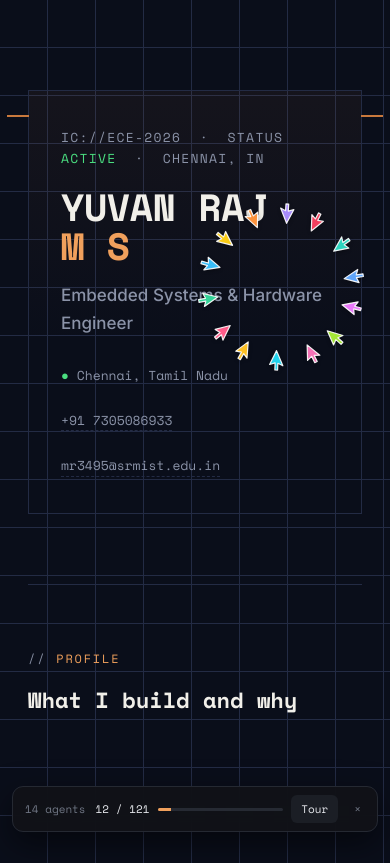
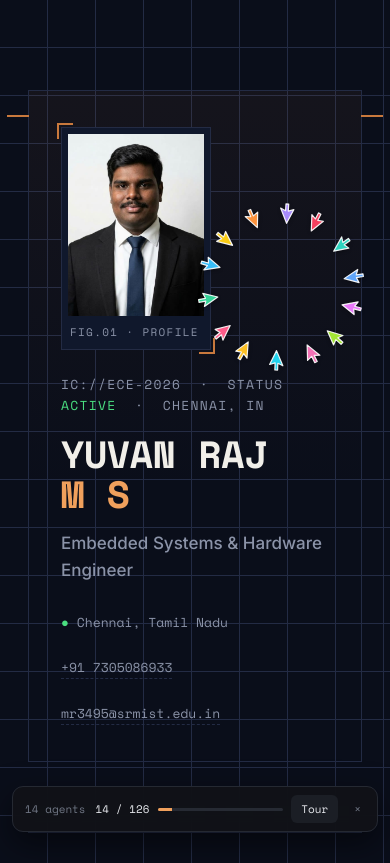
Before and after one commit to YuvanRaj-MS/portfolio, a plain HTML site: page index.html in a window 390 px wide. Shown: the top 863 px of the page. Drawn offline with nearby package versions, Linux system fonts and the light colour scheme.

Commit message:
Add profile photo to the hero
The hero card is now two columns: the existing text on the left and
a framed portrait on the right with copper corner brackets and a
"FIG.01 · PROFILE" caption. On phones the photo sits above the text
at 150px wide. The photo is a 480px JPEG (29 KB) with fixed
dimensions, so the layout does not shift while it loads.

The frame, image and caption are swarm layers: agents outline the
frame, wipe the photo in and type the caption during the intro.

Co-Authored-By: Claude Opus 5.5 <noreply@anthropic.com>
Claude-Session: https://claude.ai/code/session_013kb6ciYdeJ8SramuwP3UXq

```diff
--- a/index.html
+++ b/index.html
@@ -183,6 +183,47 @@ h1 .accent{ color:var(--copper-bright); }
 .meta-row a{ color:var(--text-dim); text-decoration:none; border-bottom:1px dashed var(--line); }
 .meta-row a:hover{ color:var(--copper-bright); border-color:var(--copper-bright); }
 .meta-row .dot{ color:var(--signal); }
+
+.hero-grid{
+  display:grid;
+  grid-template-columns:minmax(0,1fr) 200px;
+  gap:32px;
+  align-items:center;
+}
+.hero-photo{
+  position:relative;
+  margin:0;
+  padding:6px;
+  border:1px solid var(--line);
+  background:var(--bg-alt);
+}
+/* copper corner brackets, like component outline markings on a PCB */
+.hero-photo::before, .hero-photo::after{
+  content:'';
+  position:absolute;
+  width:14px; height:14px;
+  border:2px solid var(--copper);
+}
+.hero-photo::before{ top:-5px; left:-5px; border-right:none; border-bottom:none; }
+.hero-photo::after{ bottom:-5px; right:-5px; border-left:none; border-top:none; }
+.hero-photo img{
+  display:block;
+  width:100%;
+  height:auto;
+  aspect-ratio:480 / 642;
+  object-fit:cover;
+}
+.hero-photo figcaption{
+  font-family:'Space Mono',monospace;
+  font-size:11px;
+  letter-spacing:0.12em;
+  color:var(--text-dim);
+  padding:8px 2px 2px;
+}
+@media (max-width:640px){
+  .hero-grid{ grid-template-columns:1fr; gap:24px; }
+  .hero-photo{ order:-1; width:150px; }
+}
 
 /* ---------- profile ---------- */
 .profile-text{
@@ -445,6 +486,8 @@ footer{
   <!-- HERO -->
   <div class="hero">
     <div class="chip-frame">
+      <div class="hero-grid">
+        <div class="hero-text">
           <div class="part-no">IC://ECE-2026 &nbsp;·&nbsp; STATUS <span>ACTIVE</span> &nbsp;·&nbsp; CHENNAI, IN</div>
           <h1>YUVAN RAJ<br><span class="accent">M S</span></h1>
           <div class="role">Embedded Systems &amp; Hardware Engineer</div>
@@ -452,6 +495,12 @@ footer{
             <span><span class="dot">●</span> Chennai, Tamil Nadu</span>
             <a href="tel:+917305086933">+91 7305086933</a>
             <a href="mailto:mr3495@srmist.edu.in">mr3495@srmist.edu.in</a>
+          </div>
+        </div>
+        <figure class="hero-photo">
+          <img src="assets/yuvan-raj.jpg" width="480" height="642" alt="Portrait of Yuvan Raj M S">
+          <figcaption>FIG.01 · PROFILE</figcaption>
+        </figure>
       </div>
     </div>
   </div>
@@ -661,8 +710,9 @@ footer{
   // Which elements count as layers. Text layers are typed in, the rest are framed or wiped.
   var TEXT_SEL = 'h1, h2, .part-no, .role, .eyebrow, .profile-text, .skill-group-label, .pin-list li, ' +
                  '.job-title, .job-org, .job li, .proj-name, .proj-card p, .entry-title, .entry-sub, .entry p, ' +
-                 '.footer-cta, .meta-row > *, .footer-links > *, .foot-note';
-  var LAYER_SEL = TEXT_SEL + ', .trace, .hero, .chip-frame, .meta-row, section, .pad, .skill-cols, .skill-cols > div, ' +
+                 '.footer-cta, .meta-row > *, .footer-links > *, .foot-note, .hero-photo figcaption';
+  var LAYER_SEL = TEXT_SEL + ', .trace, .hero, .chip-frame, .hero-grid, .hero-text, .hero-photo, .hero-photo img, ' +
+                  '.meta-row, section, .pad, .skill-cols, .skill-cols > div, ' +
                   '.pin-list, .job, .job-head, .job ul, .proj-grid, .proj-card, .two-col, .two-col > div, .entry, footer, .footer-links';
 
   var backdrop = document.querySelector('.swarm-backdrop');
```
Also changed, not shown: assets/yuvan-raj.jpg (added), 1 other file. Lines whose indentation alone changed are shown as unchanged.
